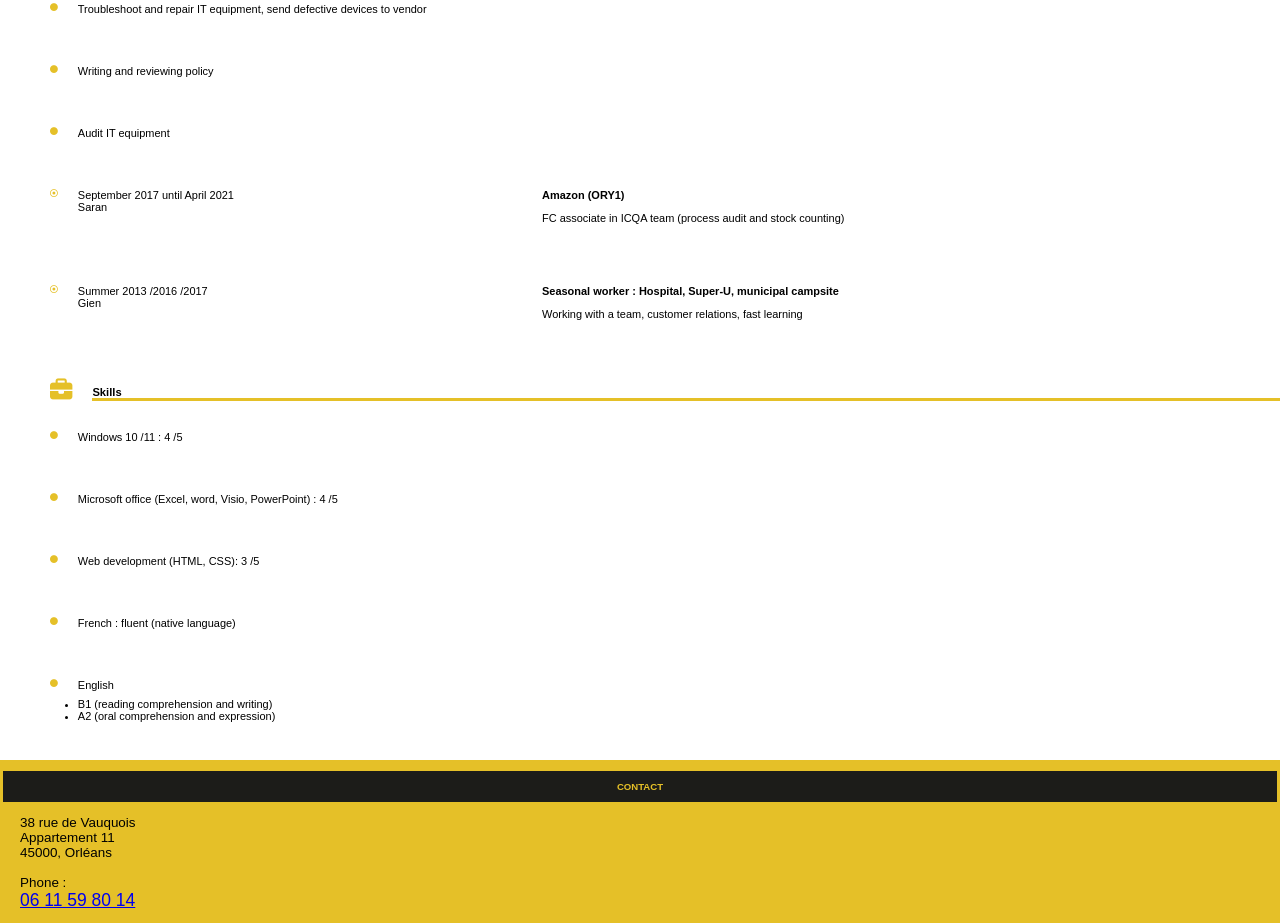
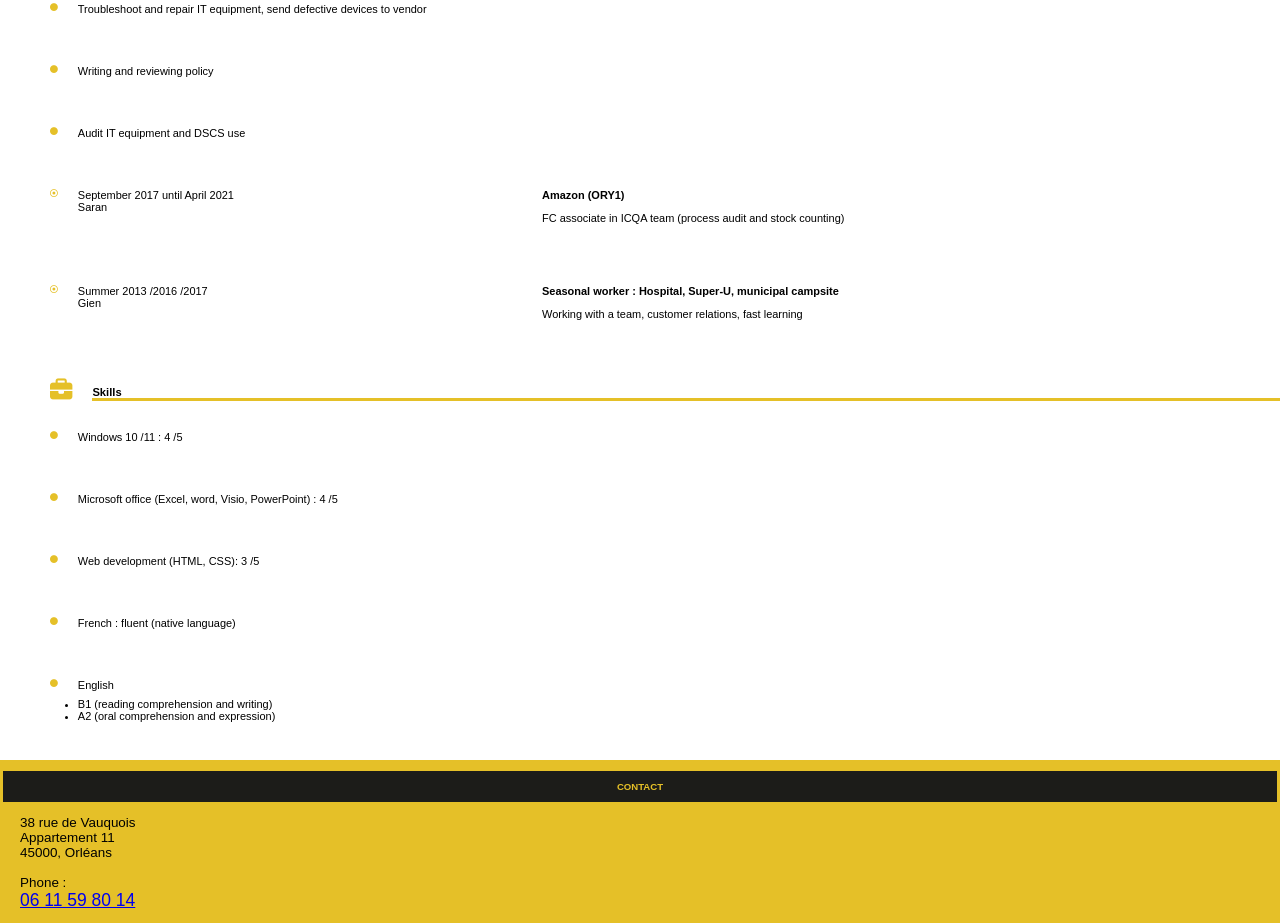
Before and after one commit to Gotane/CV-Secember-Yoann, a plain HTML site: page index.html in a window 1280 px wide. Shown: the part 855-1778 px from the top of the page. Drawn offline with Linux system fonts and the light colour scheme.

Commit message:
Add files via upload
dscs add

```diff
--- a/index.html
+++ b/index.html
@@ -199,7 +199,7 @@
                                 <i class="fas fa-circle"></i>
                             </div>
                             <div class="texte_article">
-                                <p>Audit IT equipment </p>
+                                <p>Audit IT equipment and DSCS use </p>
                             </div>
                         </div>
                     </article>
```
